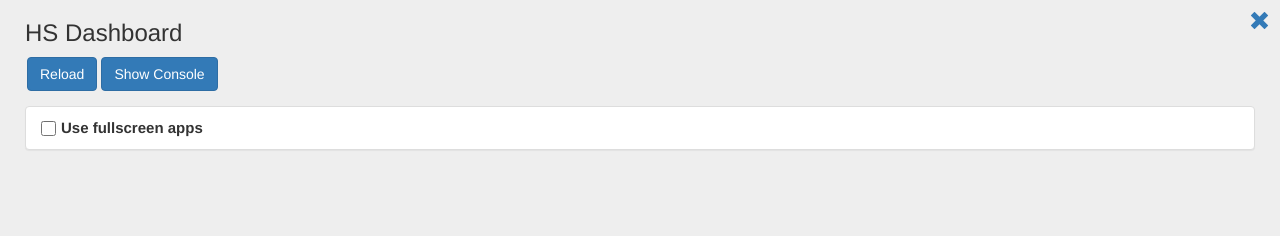
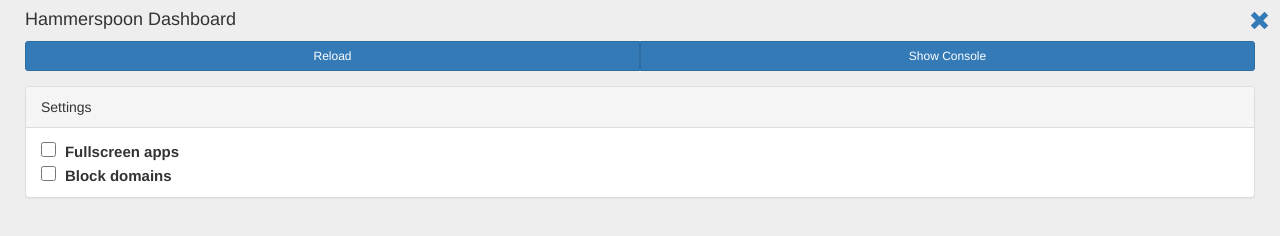
Before and after one commit to Kamprath/hammerspoon-window-automation, a plain HTML site: page dashboard/index.html in a window 1280 px wide. Drawn offline with Linux system fonts and the light colour scheme.

Commit message:
Update dashboard interface

```diff
--- a/dashboard/css/styles.css
+++ b/dashboard/css/styles.css
@@ -65,7 +65,7 @@
 	border-color: white;
 }*/
 
-#chkFullscreenApps {
+input[type="checkbox"] {
 	background-color: black;
 	border: 1px solid white;
 	margin-right: 5px;
--- a/dashboard/index.html
+++ b/dashboard/index.html
@@ -13,20 +13,29 @@
 		<a class="glyphicon glyphicon-remove" id="close-web-view" href="hammerspoon://closeWebView"></a>
 
 		<div class="page-header">
-		  <h3>HS Dashboard</h3>
+		  <h4>Hammerspoon Dashboard</h4>
 		</div>
 
-		<div class="input-group fullwidth">
-			<button class="btn btn-primary" type="button" data-hs-url="reloadConfig" data-hs-message="Config reloaded.">Reload</button>
-			<button class="btn btn-primary" type="button" data-hs-url="showConsole">Show Console</button>
+		<div class="btn-group btn-group-justified" role="group" fullwidth">
+			<a href="#" class="btn btn-sm btn-primary" type="button" data-hs-url="reloadConfig" data-hs-message="Config reloaded.">Reload</a>
+			<a href="#" class="btn btn-sm btn-primary" type="button" data-hs-url="showConsole">Show Console</a>
 		</div>
 
 		<div class="panel panel-default">
+			<div class="panel-heading">
+				Settings
+			</div>
 			<div class="panel-body">
 				<div class="input-group">
 					<label>
-						<input type="checkbox" id="chkFullscreenApps" name="chkFullscreenApps" class="form-control">
-						<span>Use fullscreen apps</span>
+						<input type="checkbox" id="chkFullscreenApps" name="chkFullscreenApps">
+						<span>Fullscreen apps</span>
+					</label>
+				</div>
+				<div class="input-group">
+					<label>
+						<input type="checkbox" id="chkBlockDomains" name="chkBlockDomains">
+						<span>Block domains</span>
 					</label>
 				</div>
 			</div>
```
Also changed, not shown: 1 other file.
